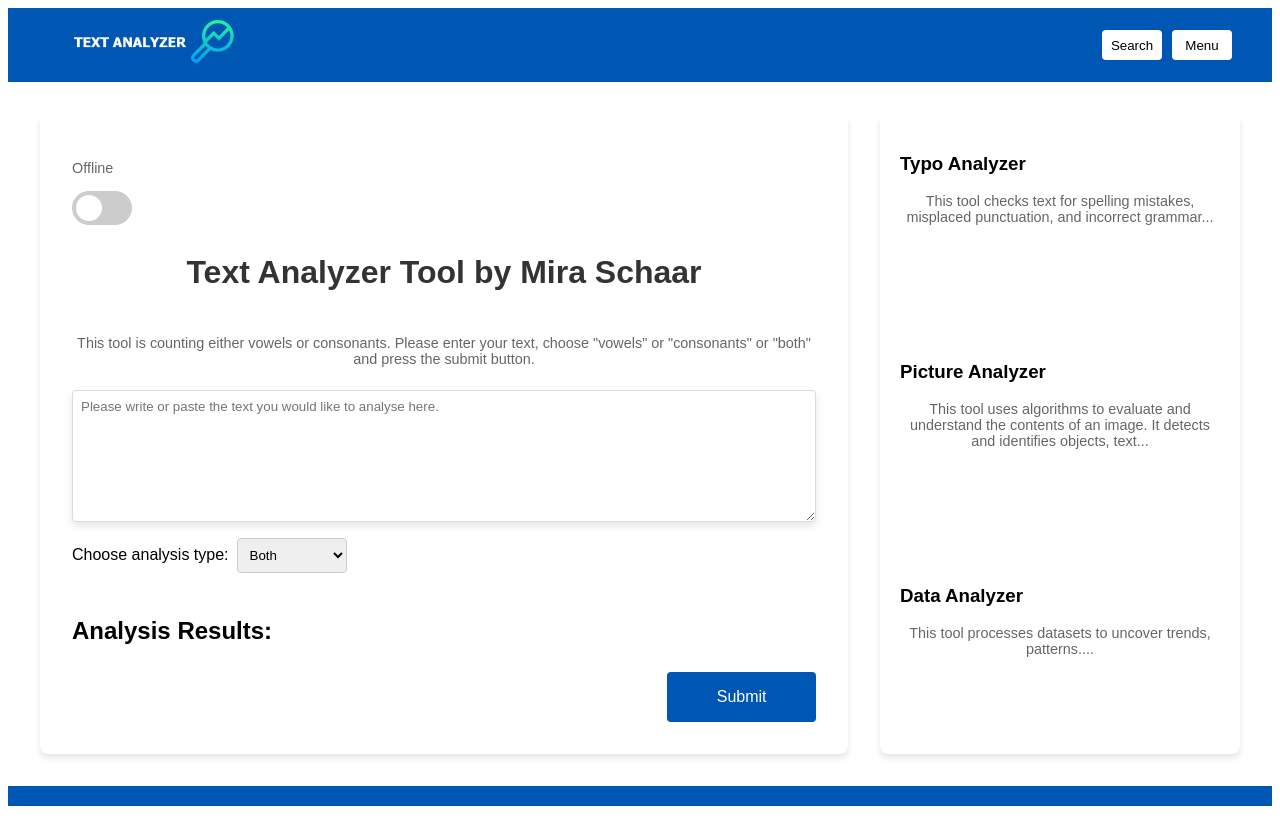
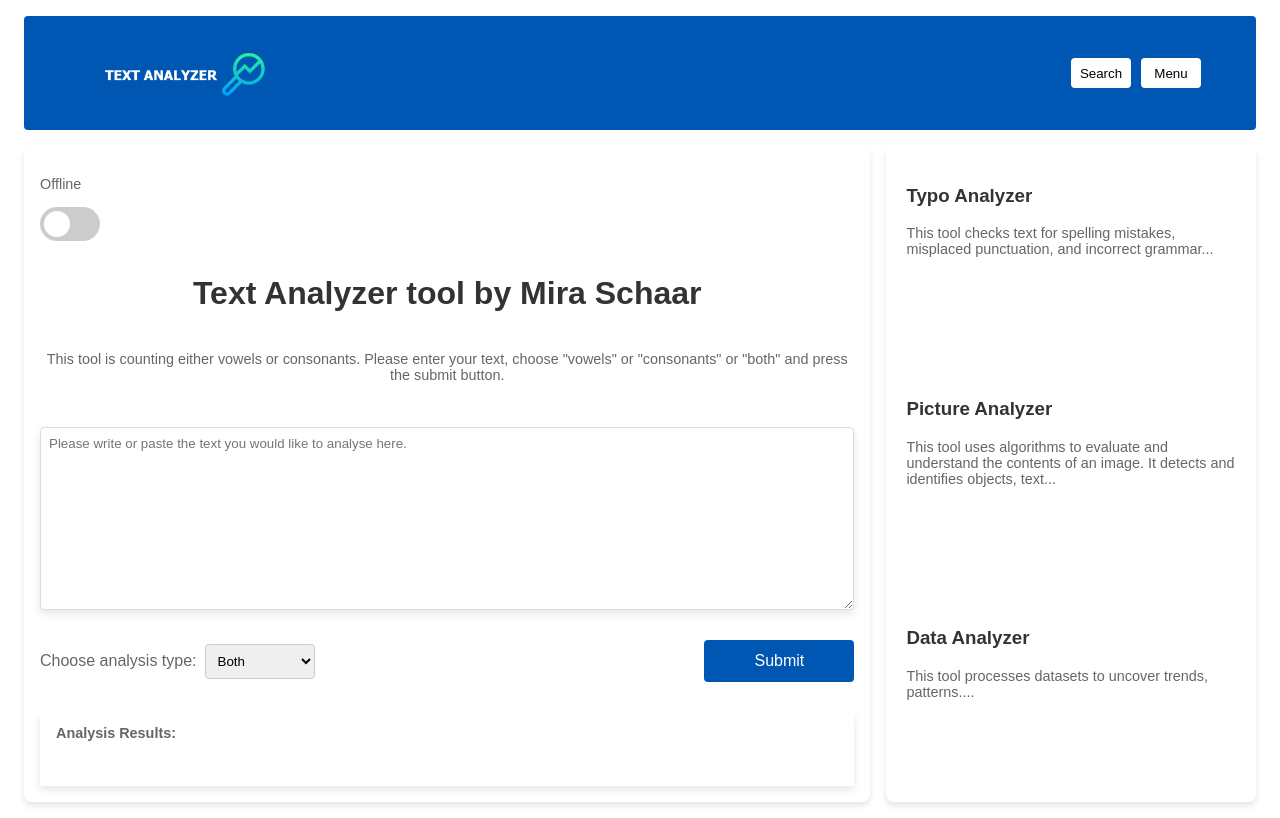
Before and after one commit to Miriimausi/FrontendTextAnalyzer, an Angular app: page / in a window 1280 px wide. Built offline with nearby package versions, Linux system fonts and the light colour scheme.

Commit message:
improved design

```diff
--- a/src/app/app.component.css
+++ b/src/app/app.component.css
@@ -1,16 +1,18 @@
-/* Navigationbar styles */
+/* <------------Navigationbar styles -------------> */
 .top-nav {
   background-color: #0056b3;
-  color: white;
-  padding: 10px;
+  padding: 25px;
   display: flex;
   justify-content: space-between;
   align-items: center;
+  border-radius: 4px;
+  margin: 1rem;
 }
 
 .logo-container .logo {
   height: 50px;
   margin-left: 10%;
+  margin-top: 10px;
 }
 
 .nav-buttons {
@@ -25,40 +27,46 @@
   width: 60px;
   height: 30px;
   border-radius: 4px;
+  cursor: pointer;
+}
+
+.nav-buttons button:hover {
+  background-color: #e9e9e9;
 }
 
 
-/* Main Content styles */
+/* <------------- Main Content styles --------------->*/
 /* Text Analyzer styles */
 .content-area {
   display: flex;
   justify-content: space-between;
-  margin: 2rem;
-  height: 80vh;
+  margin: 1rem;
+  height: 82vh;
 }
 
 .text-analyzer-container {
   max-width: 70%;
-  padding: 2rem;
+  padding: 1rem;
   background-color: #FFFFFF;
   border-radius: 8px;
   box-shadow: 0 4px 6px rgba(0, 0, 0, 0.1);
   display: grid;
   flex: 1;
-  margin-right: 2rem;
-  overflow: auto;
+  margin-right: 1rem;
 }
 
-.title, .subtitle {
+.title {
   color: #333;
   text-align: center;
+  margin-top: 5px;
+  margin-bottom: 5px;
 }
 
-.description, .info {
+.description {
   color: #666;
   font-size: 0.9rem;
+  margin-top: 5px;
   text-align: center;
-  margin-bottom: 1rem;
 }
 
 .input-label {
@@ -76,12 +84,12 @@
   box-sizing: border-box;
   margin-bottom: 1rem;
   background-color: white;
-  box-shadow: 0 4px 8px rgba(0, 0, 0, 0.1); /* Horizontal offset, vertical offset, blur radius, color */
-  transition: box-shadow 0.3s ease-in-out; /* Optional: Adds a smooth transition effect */
+  box-shadow: 0 4px 8px rgba(0, 0, 0, 0.1);
+  transition: box-shadow 0.3s ease-in-out;
 }
 
 .text-input:focus {
-  box-shadow: 0 6px 12px rgba(0, 0, 0, 0.2); /* Larger shadow for when the input is focused */
+  box-shadow: 0 6px 12px rgba(0, 0, 0, 0.2);
 }
 
 body {
@@ -89,9 +97,23 @@ body {
   font-family: Arial, sans-serif;
 }
 
-/* Add ons like Buttons, ToggleSwitch styles */
+.analysis-result {
+  width: 100%;
+  box-shadow: 0 4px 8px rgba(0, 0, 0, 0.1);
+  overflow: auto;
+}
 
-.analyze-button {
+.analysis-text {
+  color: #666;
+  font-size: 0.9rem;
+  text-align: left;
+  margin-bottom: 1rem;
+  margin-left: 1rem;
+}
+
+/*<------------ Add ons like Buttons, ToggleSwitch styles --------> */
+
+.submit-button {
   padding: 0.75rem 1.5rem;
   border-radius: 4px;
   background-color: #0056b3;
@@ -99,20 +121,22 @@ body {
   border: none;
   cursor: pointer;
   transition: background-color 0.3s;
-  display: inline-block; /* Change to inline-block if you don't want full width */
-  margin-left: auto; /* Align to the right */
-  width: 20%; /* Button width as per your requirement */
-  height: auto;
+  width: 150px;
   font-size: medium;
+  margin-left: auto;
 }
 
-.analyze-button:hover {
+.submit-button:hover {
   background-color: #003d82;
 }
 
-/* styles for the selection part */
+/* <--------- styles for the selection part --------> */
 .analysis-type-selector {
   margin: 1rem 0;
+  display: flex;
+  justify-content: space-between; /* This will push the dropdown and button to the extremes of the container */
+  align-items: center;
+
 }
 
 .analysis-select {
@@ -120,10 +144,21 @@ body {
   margin-left: 0.5rem;
   border-radius: 4px;
   border: 1px solid #ccc;
+  cursor: pointer;
+}
+
+.analysis-select:hover {
+  background-color: #e9e9e9;
+
+}
+
+.analysis-select-text {
+  color: #666;
+  text-align: left;
 }
 
 
-/* Sidebar styles */
+/* <---------------- Sidebar styles ---------------> */
 .sidebar {
   float: right;
   width: 30%;
@@ -139,12 +174,19 @@ body {
   margin-bottom: 10px;
   padding: 20px;
   text-decoration: none;
-  color: black;
+  color: #333;
   display: block;
 }
 
 .card:hover {
   background-color: #e9e9e9;
+}
+
+.description-card {
+  color: #666;
+  font-size: 0.9rem;
+  margin-top: 5px;
+  text-align: left;
 }
 
 /* Clearfix to handle the floating elements */
--- a/src/app/app.component.html
+++ b/src/app/app.component.html
@@ -10,7 +10,7 @@
 <body>
 <header class="top-nav">
   <div class="logo-container">
-      <img src="assets/logo.png" alt="Logo" class="logo">
+    <img src="assets/logo.png" alt="Logo" class="logo">
   </div>
   <nav class="navigation">
     <div class="nav-buttons">
@@ -19,31 +19,31 @@
     </div>
   </nav>
 </header>
+
 <div class="content-area clearfix">
   <div class="text-analyzer-container">
     <app-toggle-switch (toggleChange)="handleToggle($event)"></app-toggle-switch>
-
-    <h1 class="title">Text Analyzer Tool by Mira Schaar</h1>
+    <h1 class="title">Text Analyzer tool by Mira Schaar</h1>
     <p class="description">
       This tool is counting either vowels or consonants. Please enter your text, choose "vowels" or "consonants" or
-      "both"
-      and press the submit button.
-    </p>
-    <textarea id="text-input" class="text-input" [(ngModel)]="text" rows="6"
+      "both" and press the submit button.</p>
+    <textarea id="text-input" class="text-input" [(ngModel)]="text" rows="8"
               placeholder="Please write or paste the text you would like to analyse here."></textarea>
 
     <div class="analysis-type-selector">
-      <label for="analysis-type">Choose analysis type:</label>
+      <label class="analysis-select-text" for="analysis-type">Choose analysis type:</label>
       <select id="analysis-type" class="analysis-select" [(ngModel)]="analysisType">
         <option value="vowels">Vowels</option>
         <option value="consonants">Consonants</option>
         <option value="both">Both</option>
       </select>
+      <button class="submit-button" (click)="analyzeText()">Submit</button>
+
     </div>
-    <div>
-      <h2>Analysis Results:</h2>
+    <div class="analysis-result">
+      <h2 class="analysis-text">Analysis Results:</h2>
       <div *ngFor="let result of resultsArray; let i = index">
-        <h3>Result {{ i + 1 }}:</h3>
+        <h3 class="analysis-text">Result {{ i + 1 }}:</h3>
         <ul>
           <li *ngFor="let item of result | keyvalue">
             Letter '{{item.key}}' appears {{item.value}} times
@@ -51,30 +51,25 @@
         </ul>
       </div>
     </div>
-      <button class="analyze-button" (click)="analyzeText()">Submit</button>
-    </div>
+  </div>
 
-    <div class="sidebar">
+  <div class="sidebar">
     <a class="card">
       <h3>Typo Analyzer</h3>
-      <p class="description">
-        This tool checks text for spelling mistakes, misplaced punctuation, and incorrect grammar...</p>
+      <p class="description-card">This tool checks text for spelling mistakes, misplaced punctuation, and incorrect
+        grammar...</p>
     </a>
     <a class="card">
       <h3>Picture Analyzer</h3>
-      <p class="description">This tool uses algorithms to evaluate and understand the contents of an image.
+      <p class="description-card">This tool uses algorithms to evaluate and understand the contents of an image.
         It detects and identifies objects, text...</p>
     </a>
     <a class="card">
       <h3>Data Analyzer</h3>
-      <p class="description">This tool processes datasets to uncover trends, patterns....</p>
+      <p class="description-card">This tool processes datasets to uncover trends, patterns....</p>
     </a>
   </div>
 </div>
 
 </body>
 </html>
-
-<header class="top-nav">
-
-</header>
--- a/src/app/toggle-switch/toggle-switch.component.css
+++ b/src/app/toggle-switch/toggle-switch.component.css
@@ -4,14 +4,13 @@
   color: #666;
   font-size: 0.9rem;
   font-family: 'Arial', sans-serif;
+}
 
-
-}
 .toggle-switch {
   position: relative;
   display: inline-block;
-  width: 60px; /* Width of the switch */
-  height: 34px; /* Height of the switch */
+  width: 60px;
+  height: 34px;
 }
 
 /* Hide default HTML checkbox */
@@ -47,7 +46,6 @@
   transition: .4s;
   border-radius: 50%;
 }
-
 input:checked + .slider {
   background-color: #0056b3; /* Slider color when in ON position */
 }
@@ -61,12 +59,3 @@ input:checked + .slider:before {
   -ms-transform: translateX(26px);
   transform: translateX(26px); /* Slide button to the right */
 }
-
-/* Rounded sliders */
-.slider.round {
-  border-radius: 34px;
-}
-
-.slider.round:before {
-  border-radius: 50%;
-}
```
